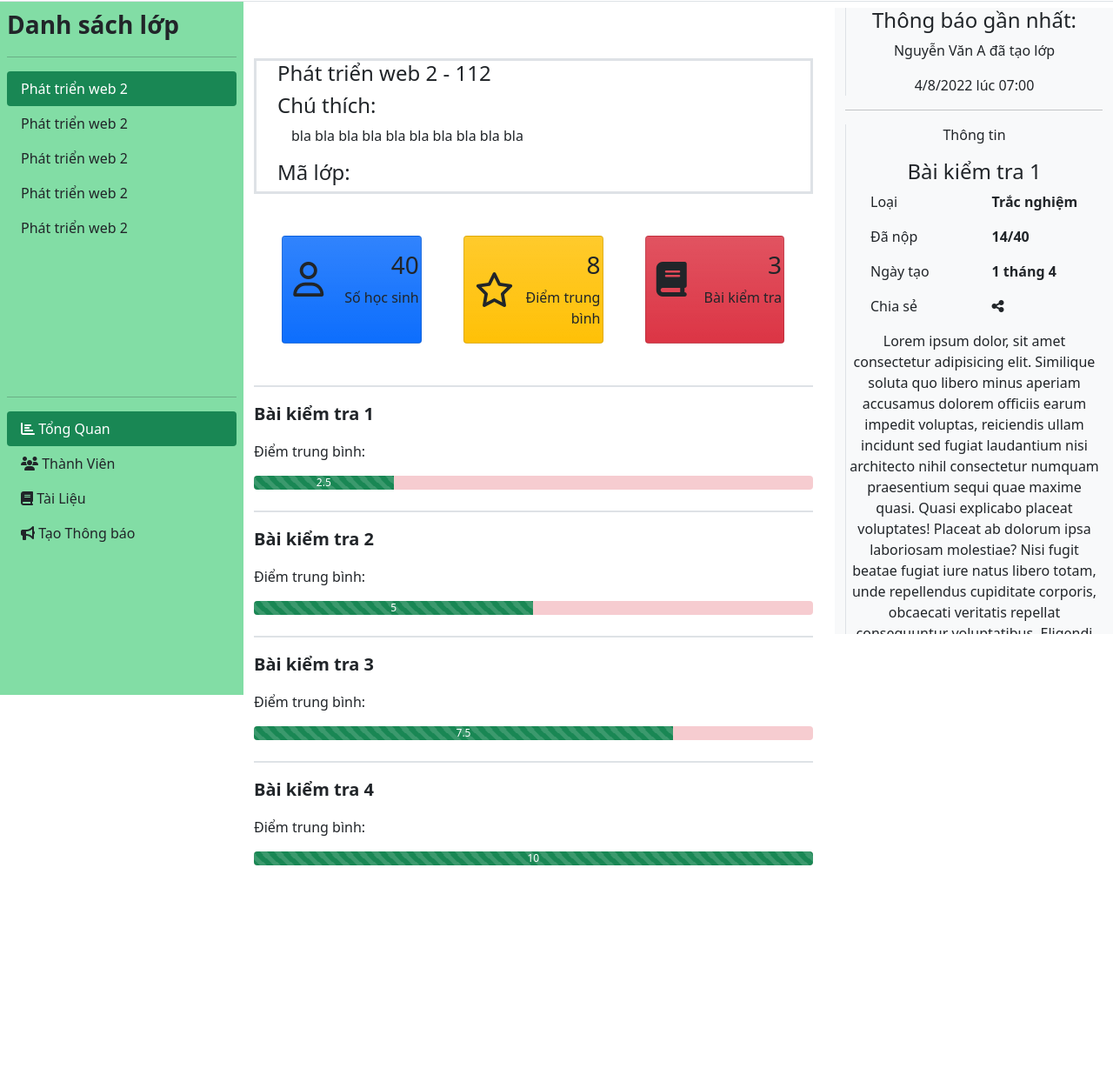
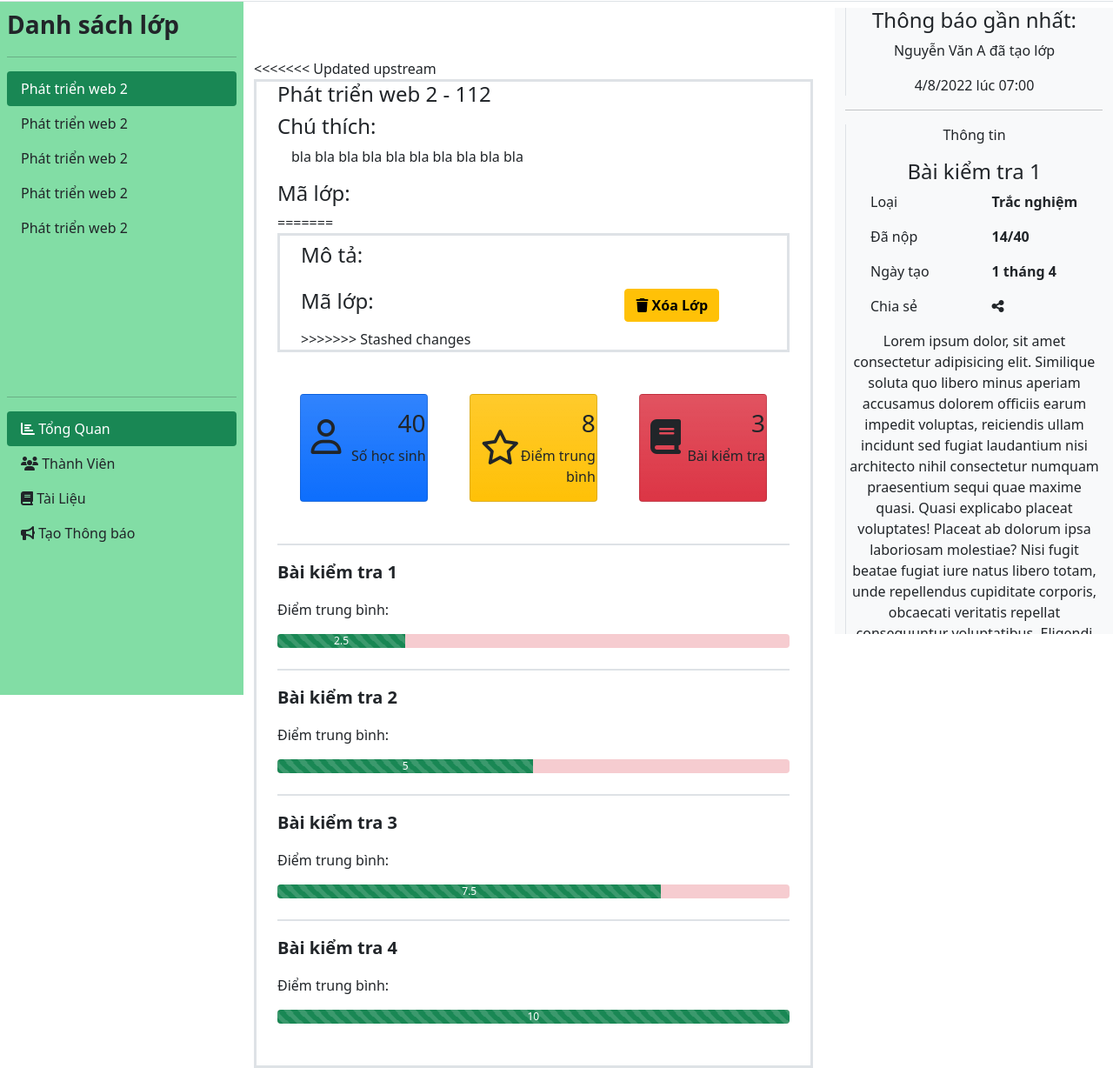
Before and after one commit to nttrung5122/doAnWeb2, a PHP site: page /teacherPage.php in a window 1280 px wide. Shown: the part 61-1289 px from the top of the page at 87% size. Before the commit the page ends 1056 px from the top, so only its background shows below. Run offline with PHP 8.4, Linux system fonts and the light colour scheme; some libraries are stand-ins or nearby versions.

Commit message:
Update teacherPage.php
Update thêm button xóa lớp cho teacherPage

```diff
--- a/View/teacherPage.php
+++ b/View/teacherPage.php
@@ -6,6 +6,7 @@
     <meta http-equiv="X-UA-Compatible" content="IE=edge">
     <meta name="viewport" content="width=device-width, initial-scale=1.0">
     <script src="https://kit.fontawesome.com/1f286772f7.js" crossorigin="anonymous"></script>
+    <script src="https://kit.fontawesome.com/dde1966e52.js" crossorigin="anonymous"></script>
     <link href="https://cdn.jsdelivr.net/npm/bootstrap@5.1.3/dist/css/bootstrap.min.css" rel="stylesheet">
     <script src="https://cdn.jsdelivr.net/npm/bootstrap@5.1.3/dist/js/bootstrap.bundle.min.js"></script>
     <script src="https://ajax.googleapis.com/ajax/libs/jquery/3.4.1/jquery.min.js"></script>
@@ -135,12 +136,32 @@
         <div class="row gap-2" style="margin-left: 0; margin-right: 0;">
             <div class="col-sm-8 mt-5 ">
                 <!-- Classroom information -->
+<<<<<<< Updated upstream
                 <div class="container border border-3">
                     <h4>Phát triển web 2 - 112</h4>
                     <h4>Chú thích:</h4>
                     <!-- p for chú thích -->
                     <p class="ps-3">bla bla bla bla bla bla bla bla bla bla</p>
                     <h4>Mã lớp:</h4>
+=======
+                <div class="container border border-3" style="">
+                    <h4 id="nameClass"></h4>
+                    <h4>Mô tả:</h4>
+                    <!-- p for chú thích -->
+                    <p class="ps-3" id="infoClass"></p>
+                    <div class="row py-2">
+                        <div class="col">
+                            <h4 id="idClass">Mã lớp:</h4>
+                            <input type="hidden" name="" value="" id="idClassCurent">
+                        </div>
+                        <div class="col">
+                        </div>
+                        <div class="col justify-content-end">
+                        <button type="button" class="btn btn-warning text-center fw-bold">
+                        <i class="fa-solid fa-trash"></i> Xóa Lớp</button>
+                        </div>
+                    </div>
+>>>>>>> Stashed changes
                 </div>
                 <!-- Statistical Card -->
                 <div class="row gap-5 justify-content-center mt-5" style="margin-left: 0; margin-right: 0;">
```
